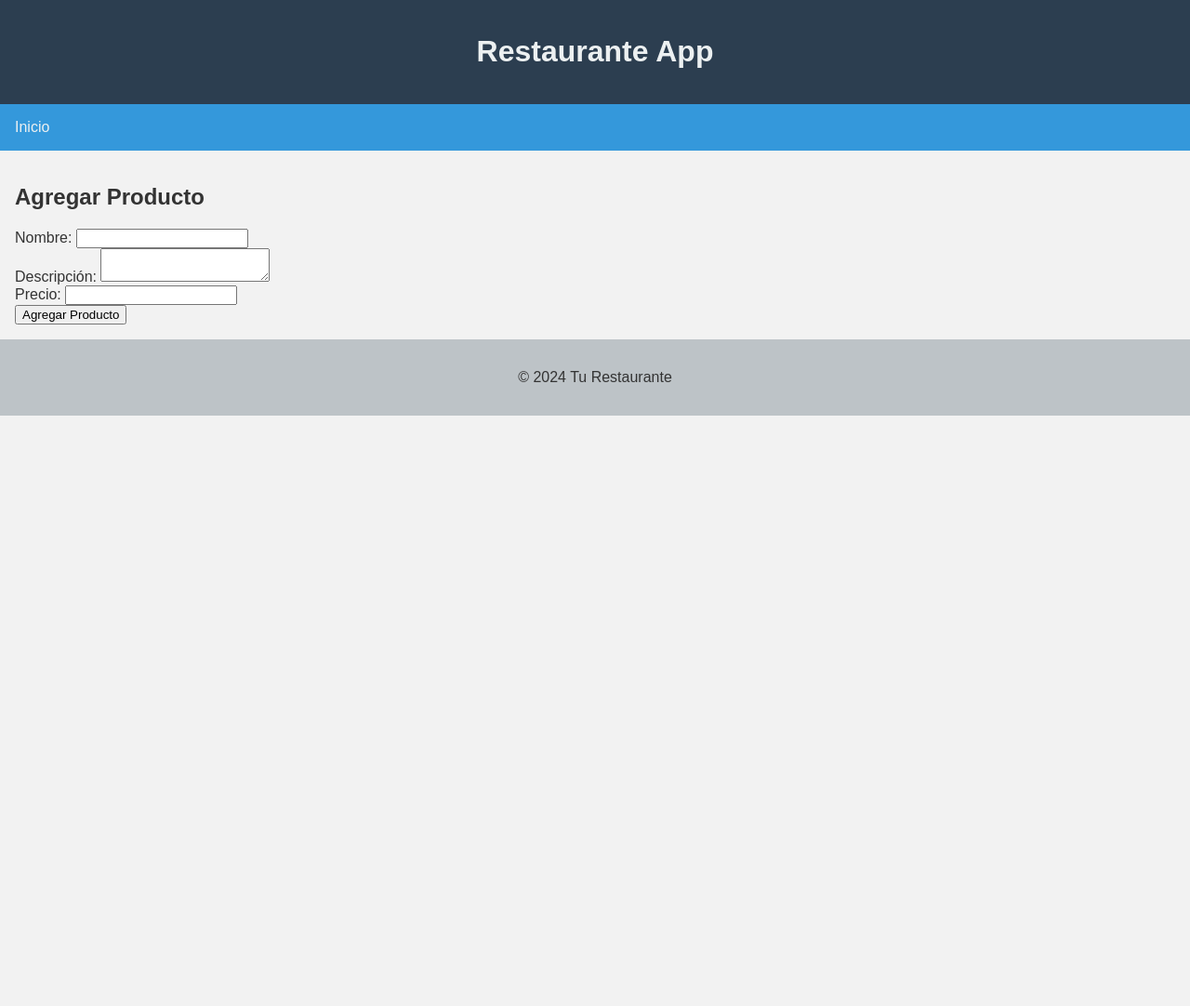
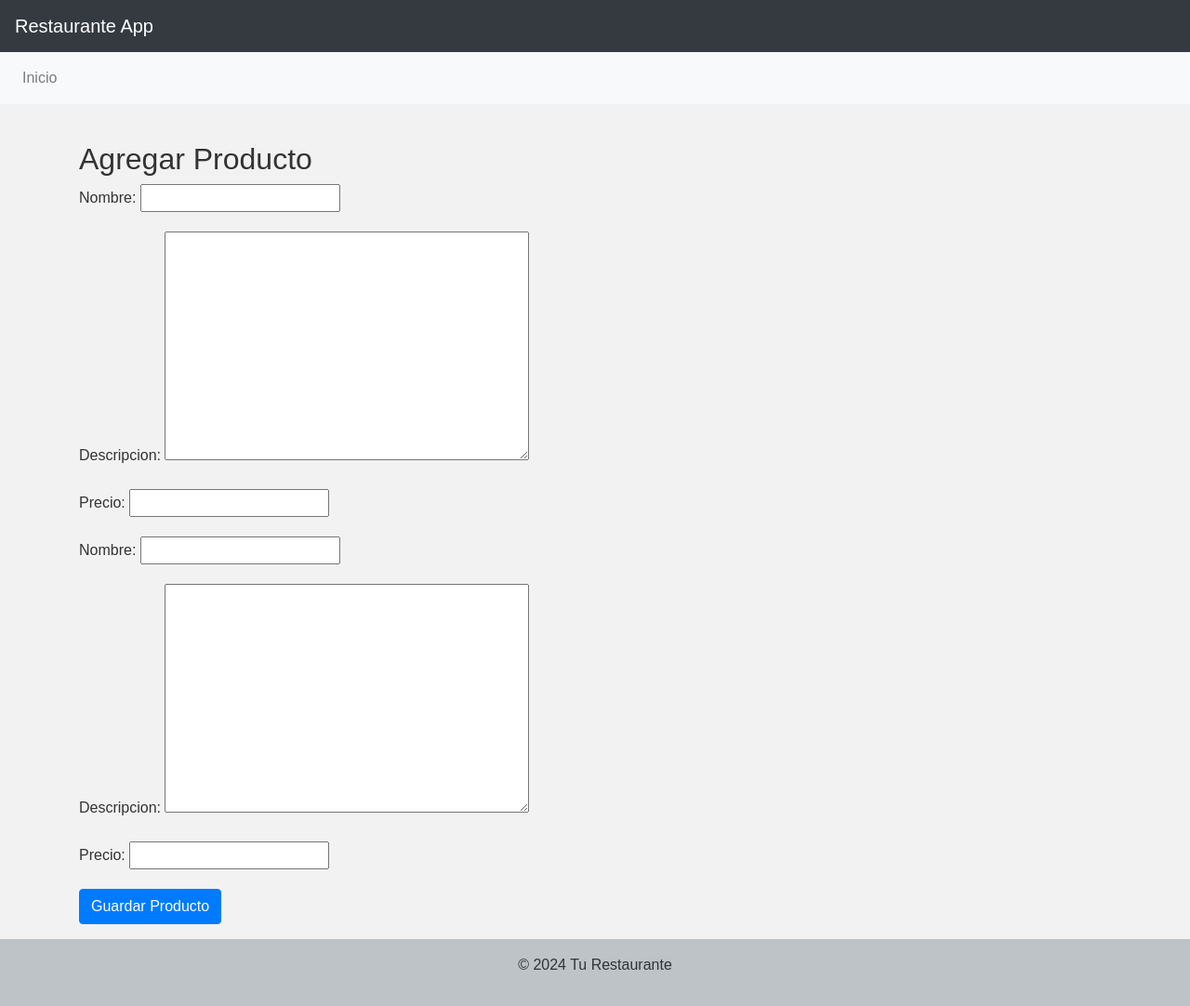
Before and after one commit to jorgeLP1109/restaurante_project, a Django app: template restaurante_app/templates/restaurante_app/agregar_producto.html in a window 1280 px wide. Shown: the whole page at 93% size. Before the commit the page ends 447 px from the top, so only its background shows below. Run offline with Django 5.2, Linux system fonts and the light colour scheme; the template is opened without the code that fills it: values that come from a table or form of the project are taken from there, others are empty; tables that the repository leaves empty hold one stand-in row (values such as "Sample post"); some libraries are stand-ins or nearby versions.

Commit message:
Ultimos cambios

```diff
--- a/restaurante_app/forms.py
+++ b/restaurante_app/forms.py
@@ -6,7 +6,7 @@ from .models import Cliente
 class ProductoForm(forms.ModelForm):
     class Meta:
         model = Producto
-        fields = ['nombre', 'precio', 'descripcion']  # Ajusta según los campos de tu modelo
+        fields = ['nombre', 'descripcion', 'precio']
 
 
 class ClienteForm(forms.ModelForm):
--- a/restaurante_app/templates/base.html
+++ b/restaurante_app/templates/base.html
@@ -3,23 +3,34 @@
 <!DOCTYPE html>
 <html lang="es">
 <head>
+    <link rel="stylesheet" href="https://stackpath.bootstrapcdn.com/bootstrap/4.3.1/css/bootstrap.min.css">
     <meta charset="UTF-8">
     <meta name="viewport" content="width=device-width, initial-scale=1.0">
     <title>{% block title %}Tu Restaurante{% endblock %}</title>
     <link rel="stylesheet" href="{% static 'css/style.css' %}">
 </head>
+<!-- Agregar en base.html justo antes de </body> -->
+
+<script src="https://code.jquery.com/jquery-3.3.1.slim.min.js"></script>
+<script src="https://cdnjs.cloudflare.com/ajax/libs/popper.js/1.14.7/umd/popper.min.js"></script>
+<script src="https://stackpath.bootstrapcdn.com/bootstrap/4.3.1/js/bootstrap.min.js"></script>
+
 <body>
-    <header>
-        <h1>{% block header %}Restaurante App{% endblock %}</h1>
-        <!-- Puedes agregar más elementos de cabecera según tus necesidades -->
+    <header class="navbar navbar-dark bg-dark">
+        <a class="navbar-brand" href="{% url 'inicio' %}">Restaurante App</a>
+        <!-- Otros elementos de tu header si los tienes -->
     </header>
 
-    <nav>
-        <ul>
-            <li><a href="{% url 'inicio' %}">Inicio</a></li>
-            {% if user.is_authenticated %}
-            <li><a href="{% url 'agregar_producto' %}">Agregar Producto</a></li>
-            <li><a href="{% url 'registrar_usuario' %}">Registrar Usuario</a></li>
+    <nav class="navbar navbar-expand-lg navbar-light bg-light">
+        <ul class="navbar-nav mr-auto">
+            <li class="nav-item">
+                <a class="nav-link" href="{% url 'inicio' %}">Inicio</a>
+            </li>
+            <li class="nav-item">
+                {% if user.is_authenticated %}
+                <a class="nav-link" href="{% url 'agregar_producto' %}">Agregar Producto</a>
+                <a class="nav-link" href="{% url 'registrar_usuario' %}">Registrar Usuario</a>
+
             <li>
                 <form action="{% url 'cerrar_sesion' %}" method="post">
                     {% csrf_token %}
--- a/restaurante_app/templates/restaurante_app/agregar_producto.html
+++ b/restaurante_app/templates/restaurante_app/agregar_producto.html
@@ -1,20 +1,24 @@
-<!-- restaurante_app/templates/restaurante_app/agregar_producto.html -->
-
-{% extends 'base.html' %}  <!-- Ajusta según tu estructura de plantillas base -->
+{% extends 'base.html' %}
 
 {% block content %}
-  <h2>Agregar Producto</h2>
-  <form method="post" action="{% url 'agregar_producto' %}">
-    {% csrf_token %}
-    <label for="nombre">Nombre:</label>
-    <input type="text" name="nombre" required>
-    <br>
-    <label for="descripcion">Descripción:</label>
-    <textarea name="descripcion" required></textarea>
-    <br>
-    <label for="precio">Precio:</label>
-    <input type="number" name="precio" step="0.01" required>
-    <br>
-    <button type="submit">Agregar Producto</button>
-  </form>
+    <div class="container mt-4">
+        <h2>Agregar Producto</h2>
+        <form method="post" class="form">
+            {% csrf_token %}
+            {{ form.as_p }}
+            <div class="mb-3">
+                {{ form.nombre.label_tag }}
+                {{ form.nombre }}
+            </div>
+            <div class="mb-3">
+                {{ form.descripcion.label_tag }}
+                {{ form.descripcion }}
+            </div>
+            <div class="mb-3">
+                {{ form.precio.label_tag }}
+                {{ form.precio }}
+            </div>
+            <button type="submit" class="btn btn-primary">Guardar Producto</button>
+        </form>
+    </div>
 {% endblock %}
```
Also changed, not shown: restaurante_app/views.py (+12 -0 lines), db.sqlite3.
